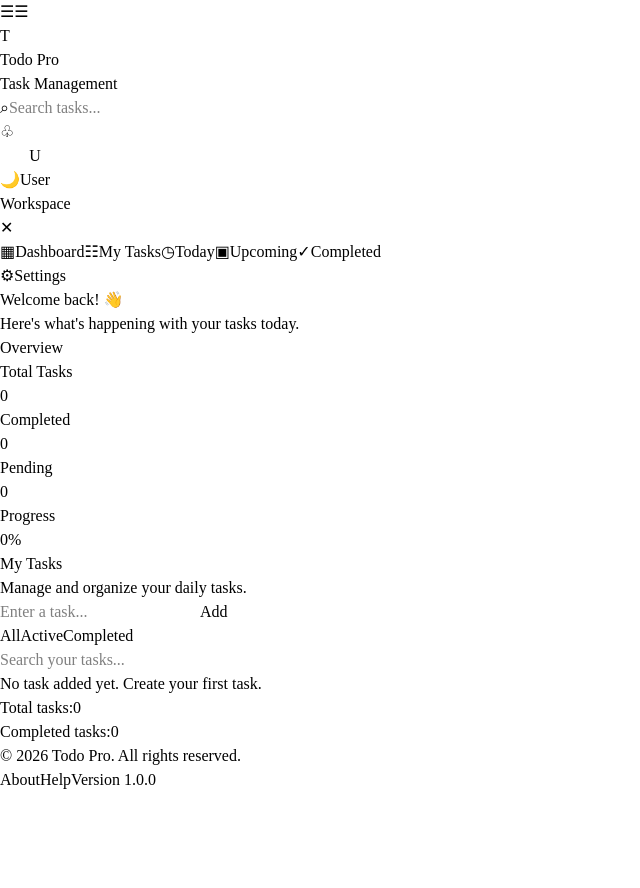
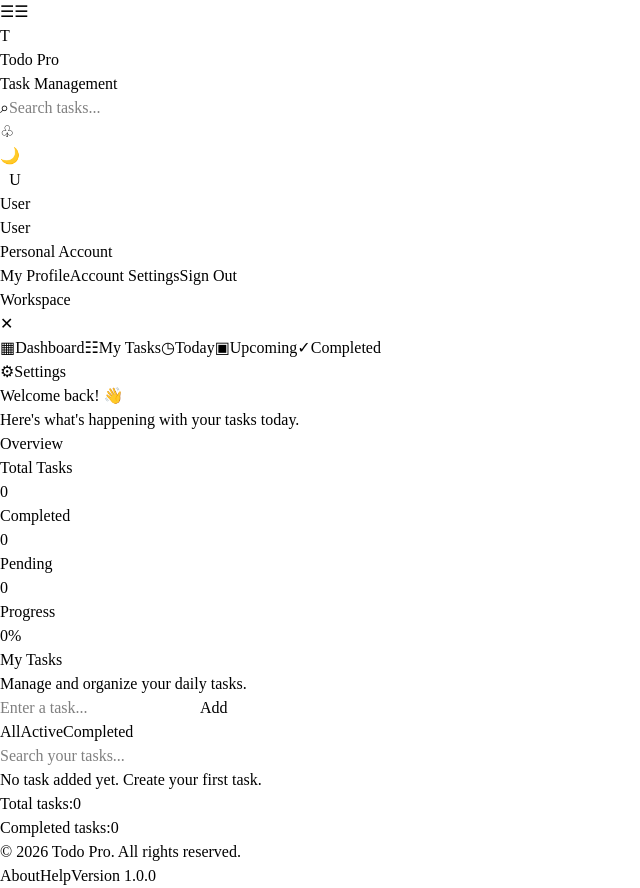
Before and after one commit to khanra321/todo-pro, a React (Vite) app: page / in a window 1280 px wide. Both pictures are taken after a click on the button "User profile". Shown: the whole page, without its empty margins (0-640 px from the left). Before the commit the page ends 800 px from the top, so only its background shows below. Built offline with nearby package versions, Linux system fonts and the light colour scheme.

Commit message:
set for active pages

```diff
--- a/src/components/layout/Header.tsx
+++ b/src/components/layout/Header.tsx
@@ -17,6 +17,7 @@ export function Header({
   onSearchChange,
 }: HeaderProps) {
   const [notificationOpen, setNotificationOpen] = useState(false);
+  const [profileOpen, setProfileOpen] = useState(false);
   return (
     <header className="relative z-50 flex h-16 shrink-0 items-center justify-between border-b border-green-600 bg-white px-3 dark:border-slate-700 dark:bg-slate-900 sm:px-6">
 
@@ -130,8 +131,12 @@ export function Header({
         </button>
 
         {/* Profile */}
+        <div className="relative">
           <button
             type="button"
+            onClick={() => setProfileOpen((prev) => !prev)}
+            aria-label="User profile"
+            aria-expanded={profileOpen}
             className="flex items-center gap-2 rounded-lg p-1 hover:bg-slate-100 dark:hover:bg-slate-800"
           >
             <div className="flex size-9 items-center justify-center rounded-full bg-green-100 font-bold text-green-700 dark:bg-green-500/20 dark:text-green-300">
@@ -143,6 +148,48 @@ export function Header({
             </span>
           </button>
 
+          {profileOpen && (
+            <div className="absolute right-0 top-12 z-50 w-52 rounded-xl border border-slate-200 bg-white p-2 shadow-xl dark:border-slate-700 dark:bg-slate-900">
+
+              <div className="border-b border-slate-200 px-3 py-2 dark:border-slate-700">
+                <p className="text-sm font-semibold text-slate-800 dark:text-white">
+                  User
+                </p>
+
+                <p className="text-xs text-slate-500">
+                  Personal Account
+                </p>
+              </div>
+
+              <button
+                type="button"
+                onClick={() => setProfileOpen(false)}
+                className="mt-2 w-full rounded-lg px-3 py-2 text-left text-sm text-slate-600 hover:bg-slate-100 dark:text-slate-300 dark:hover:bg-slate-800"
+              >
+                My Profile
+              </button>
+
+              <button
+                type="button"
+                onClick={() => {
+                  setProfileOpen(false);
+                }}
+                className="w-full rounded-lg px-3 py-2 text-left text-sm text-slate-600 hover:bg-slate-100 dark:text-slate-300 dark:hover:bg-slate-800"
+              >
+                Account Settings
+              </button>
+
+              <button
+                type="button"
+                onClick={() => setProfileOpen(false)}
+                className="w-full rounded-lg px-3 py-2 text-left text-sm text-red-600 hover:bg-red-50 dark:hover:bg-red-500/10"
+              >
+                Sign Out
+              </button>
+            </div>
+          )}
+        </div>
+
       </div>
     </header>
   );
```
Lines whose indentation alone changed are shown as unchanged.
